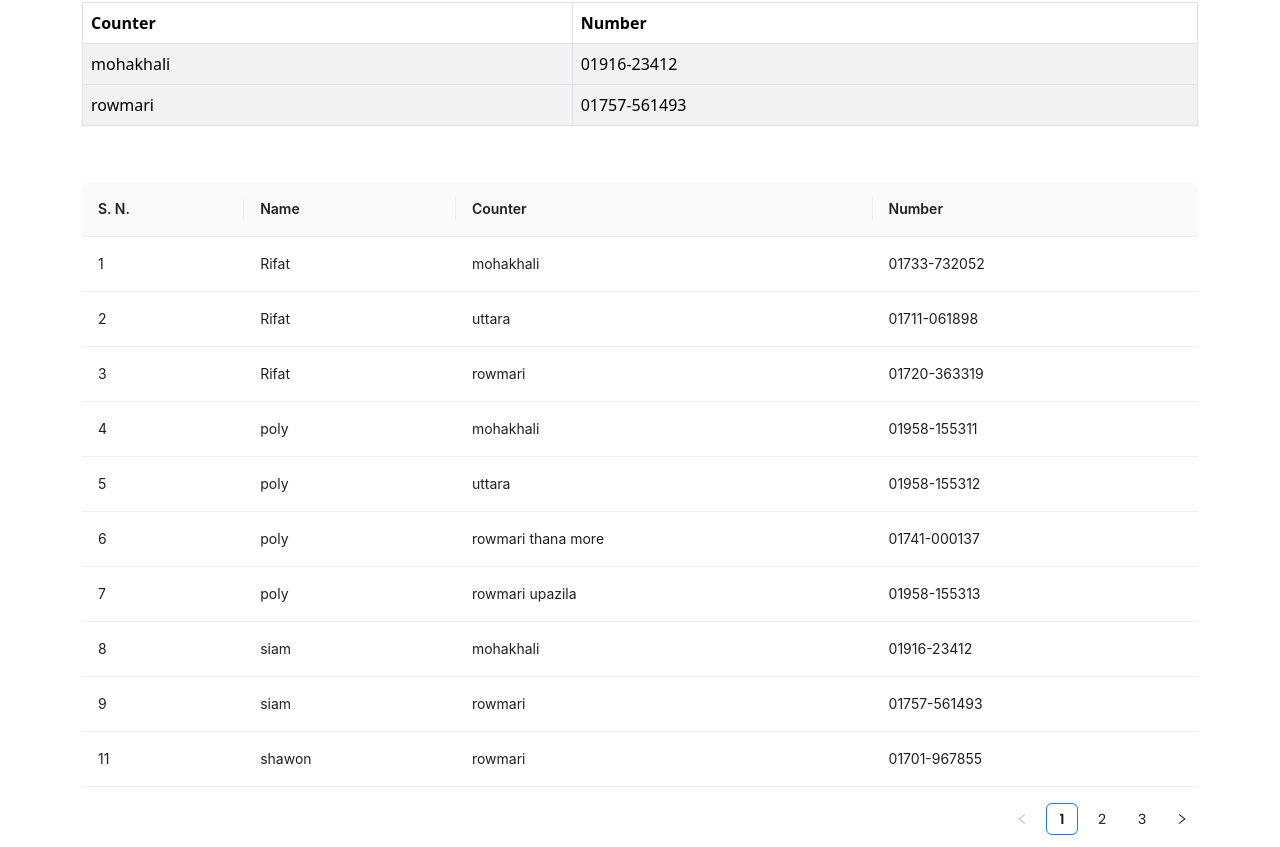
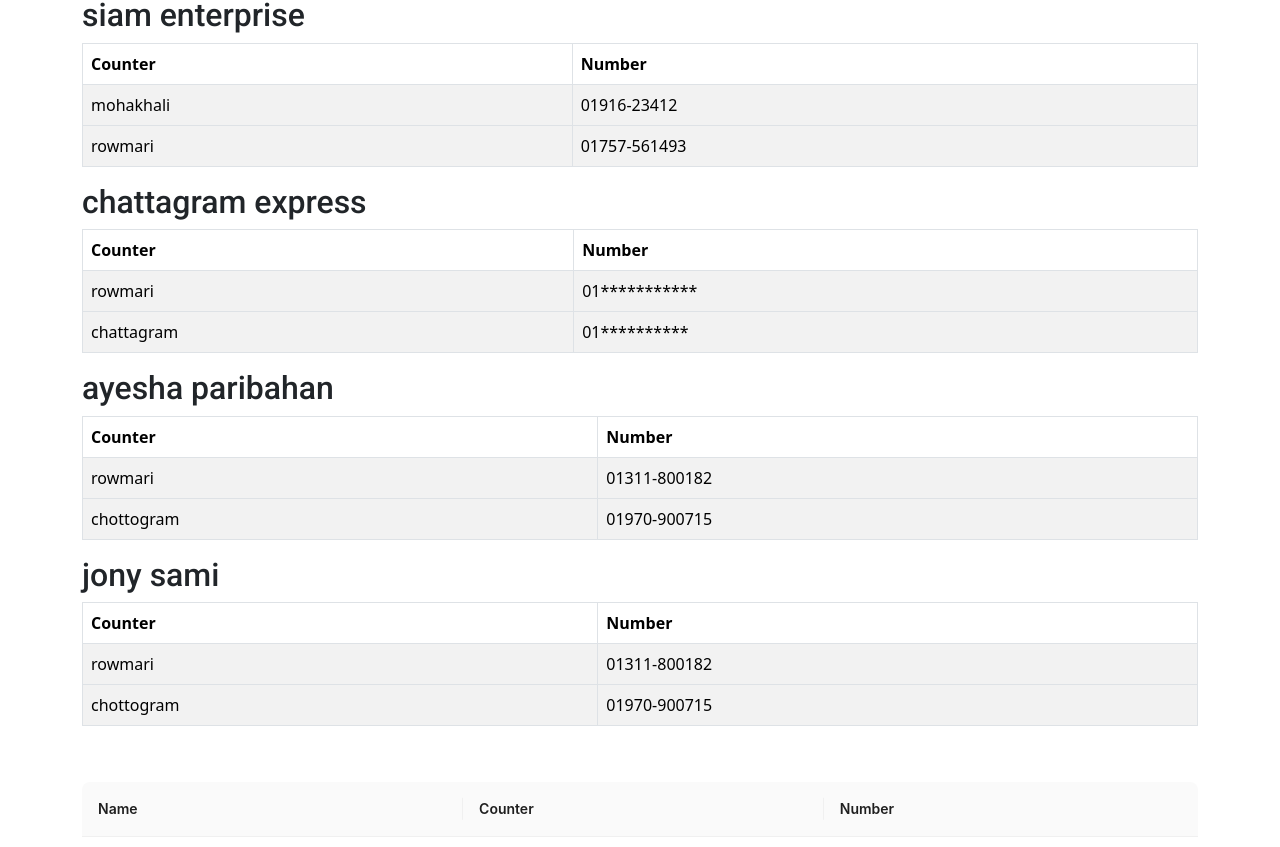
Before and after one commit to ashiful2002/rswa, a React (Vite) app: page /otherLinks in a window 1280 px wide. Shown: the part 693-1540 px from the top of the page. Built offline with nearby package versions, Linux system fonts and the light colour scheme.

Commit message:
Added feature on bus Data

```diff
--- a/src/Pages/Components/BsBusInfo.jsx
+++ b/src/Pages/Components/BsBusInfo.jsx
@@ -1,9 +1,9 @@
 import React from "react";
 import { Table } from "react-bootstrap";
-import {  polyInfo, rifatInfo, siamInfo } from "../../constants";
+import {  ayeshaInfo, chattagtamExpInfo, polyInfo, rifatInfo, siamInfo } from "../../constants";
 const BsBusInfo = () => {
   return (
-    <>
+    <div className="md:grid grid-cols-3 gap-3">
       <div>
         <h2 className="pageTitle bg-sky-400">rifat paribahan</h2>
         <Table striped bordered hover className="capitalize">
@@ -46,7 +46,7 @@ const BsBusInfo = () => {
           ))}
         </Table>
       </div>
-      <div>
+      <div id="siamInfo">
         <h2 className="pageTitle bg-yellow-500">siam enterprise</h2>
         <Table striped bordered hover className="capitalize">
           <thead>
@@ -67,7 +67,70 @@ const BsBusInfo = () => {
           ))}
         </Table>
       </div>
-    </>
+      <div id="chattagtamExpInfo">
+        <h2 className="pageTitle bg-sky-700">chattagram express</h2>
+        <Table striped bordered hover className="capitalize">
+          <thead>
+            <tr>
+              <th>Counter</th>
+              <th>Number</th>
+            </tr>
+          </thead>
+          {chattagtamExpInfo.map((item, index) => (
+            <>
+              <tbody key={index}>
+                <tr>
+                  <td>{item.counter}</td>
+                  <td>{item.phoneNumber}</td>
+                </tr>
+              </tbody>
+            </>
+          ))}
+        </Table>
+      </div>
+      <div id="ayeshainfo">
+        <h2 className="pageTitle bg-yellow-500">ayesha paribahan</h2>
+        <Table striped bordered hover className="capitalize">
+          <thead>
+            <tr>
+              <th>Counter</th>
+              <th>Number</th>
+            </tr>
+          </thead>
+          {ayeshaInfo.map((item, index) => (
+            <>
+              <tbody key={index}>
+                <tr>
+                  <td>{item.counter}</td>
+                  <td>{item.phoneNumber}</td>
+                </tr>
+              </tbody>
+            </>
+          ))}
+        </Table>
+      </div>
+      <div id="jonySami">
+        <h2 className="pageTitle bg-pink-500">jony sami</h2>
+        <Table striped bordered hover className="capitalize">
+          <thead>
+            <tr>
+              <th>Counter</th>
+              <th>Number</th>
+            </tr>
+          </thead>
+          {ayeshaInfo.map((item, index) => (
+            <>
+              <tbody key={index}>
+                <tr>
+                  <td>{item.counter}</td>
+                  <td>{item.phoneNumber}</td>
+                </tr>
+              </tbody>
+            </>
+          ))}
+        </Table>
+      </div>
+    </div>
   );
 };
 
--- a/src/Pages/Components/Businfo.jsx
+++ b/src/Pages/Components/Businfo.jsx
@@ -12,10 +12,7 @@ const Businfo = () => {
           className="capitalize"
           dataSource={busData}
           columns={[
-            {
-              title: "S. N.",
-              dataIndex: "id",
-            },
+
             {
               title: "Name",
               dataIndex: "name",
--- a/src/constants/index.js
+++ b/src/constants/index.js
@@ -26,8 +26,8 @@ export const navigation = [
   },
   {
     id: "6",
-    title: "contact",
-    url: "/contact",
+    title: "nunmbers",
+    url: "/otherLinks",
   },
   {
     id: "7",
@@ -121,10 +121,20 @@ export const rifatInfo = [
     counter: "uttara",
     phoneNumber: "01711-061898",
   },
+  // {
+  //   id: "2",
+  //   counter: "gazipur",
+  //   phoneNumber: "01*******",
+  // },
   {
     id: "3",
     counter: "rowmari",
     phoneNumber: "01720-363319",
+  },
+  {
+    id: "4",
+    counter: "kortimari",
+    phoneNumber: "01******",
   },
 ];
 export const polyInfo = [
@@ -161,6 +171,48 @@ export const siamInfo = [
     phoneNumber: "01757-561493",
   },
 ];
+export const jonySamyInfo = [
+  {
+    id: "13",
+    name: "jony samy ",
+    counter: "rowmari ",
+    phoneNumber: "01719-206744",
+  },
+  {
+    id: "14",
+    name: "jony samy ",
+    counter: "kortimari",
+    phoneNumber: "01719-033713",
+  },
+];
+export const ayeshaInfo = [
+  {
+    id: "19",
+    name: "ayesha p.",
+    counter: "rowmari ",
+    phoneNumber: "01311-800182",
+  },
+  {
+    id: "20",
+    name: "ayesha p.",
+    counter: "chottogram ",
+    phoneNumber: "01970-900715",
+  },
+];
+export const chattagtamExpInfo = [
+  {
+    id: "17",
+    name: "chattagram express ",
+    counter: "rowmari ",
+    phoneNumber: "01***********",
+  },
+  {
+    id: "18",
+    name: "chattagram express ",
+    counter: "chattagram ",
+    phoneNumber: "01**********",
+  },
+];
 
 export const busDataMap = [
   {
@@ -185,60 +237,60 @@ export const busDataMap = [
 ];
 
 export const busData = [
-  {
-    id: "1",
-    name: "Rifat",
-    counter: "mohakhali",
-    phoneNumber: "01733-732052",
-  },
-  {
-    id: "2",
-    name: "Rifat",
-    counter: "uttara",
-    phoneNumber: "01711-061898",
-  },
-  {
-    id: "3",
-    name: "Rifat",
-    counter: "rowmari",
-    phoneNumber: "01720-363319",
-  },
-  {
-    id: "4",
-    name: "poly",
-    counter: "mohakhali",
-    phoneNumber: "01958-155311",
-  },
-  {
-    id: "5",
-    name: "poly ",
-    counter: "uttara",
-    phoneNumber: "01958-155312",
-  },
-  {
-    id: "6",
-    name: "poly",
-    counter: "rowmari thana more",
-    phoneNumber: "01741-000137",
-  },
-  {
-    id: "7",
-    name: "poly",
-    counter: "rowmari upazila",
-    phoneNumber: "01958-155313",
-  },
-  {
-    id: "8",
-    name: "siam",
-    counter: "mohakhali",
-    phoneNumber: "01916-23412",
-  },
-  {
-    id: "9",
-    name: "siam",
-    counter: "rowmari",
-    phoneNumber: "01757-561493",
-  },
+  // {
+  //   id: "1",
+  //   name: "Rifat",
+  //   counter: "mohakhali",
+  //   phoneNumber: "01733-732052",
+  // },
+  // {
+  //   id: "2",
+  //   name: "Rifat",
+  //   counter: "uttara",
+  //   phoneNumber: "01711-061898",
+  // },
+  // {
+  //   id: "3",
+  //   name: "Rifat",
+  //   counter: "rowmari",
+  //   phoneNumber: "01720-363319",
+  // },
+  // {
+  //   id: "4",
+  //   name: "poly",
+  //   counter: "mohakhali",
+  //   phoneNumber: "01958-155311",
+  // },
+  // {
+  //   id: "5",
+  //   name: "poly ",
+  //   counter: "uttara",
+  //   phoneNumber: "01958-155312",
+  // },
+  // {
+  //   id: "6",
+  //   name: "poly",
+  //   counter: "rowmari thana more",
+  //   phoneNumber: "01741-000137",
+  // },
+  // {
+  //   id: "7",
+  //   name: "poly",
+  //   counter: "rowmari upazila",
+  //   phoneNumber: "01958-155313",
+  // },
+  // {
+  //   id: "8",
+  //   name: "siam",
+  //   counter: "mohakhali",
+  //   phoneNumber: "01916-23412",
+  // },
+  // {
+  //   id: "9",
+  //   name: "siam",
+  //   counter: "rowmari",
+  //   phoneNumber: "01757-561493",
+  // },
   {
     id: "11",
     name: "shawon",
@@ -251,54 +303,54 @@ export const busData = [
     counter: "kucchamara",
     phoneNumber: "01926-531612",
   },
-  {
-    id: "13",
-    name: "jony samy ",
-    counter: "rowmari ",
-    phoneNumber: "01719-206744",
-  },
-  {
-    id: "14",
-    name: "jony samy ",
-    counter: "kortimari",
-    phoneNumber: "01719-033713",
-  },
-  {
-    id: "15",
-    name: "jamuna ac",
-    counter: "supiversor1",
-    phoneNumber: "01976-705392",
-  },
-  {
-    id: "16",
-    name: "jamuna ac",
-    counter: "kortimari",
-    phoneNumber: "01719-033712",
-  },
-  {
-    id: "17",
-    name: "chattagram express ",
-    counter: "rowmari ",
-    phoneNumber: "01***********",
-  },
-  {
-    id: "18",
-    name: "chattagram express ",
-    counter: "chattagram ",
-    phoneNumber: "01**********",
-  },
-  {
-    id: "19",
-    name: "ayesha p. ",
-    counter: "rowmari ",
-    phoneNumber: "01311-800182",
-  },
-  {
-    id: "20",
-    name: "ayesha p. ",
-    counter: "a. k. khan ",
-    phoneNumber: "01970-900715",
-  },
+  // {
+  //   id: "13",
+  //   name: "jony samy ",
+  //   counter: "rowmari ",
+  //   phoneNumber: "01719-206744",
+  // },
+  // {
+  //   id: "14",
+  //   name: "jony samy ",
+  //   counter: "kortimari",
+  //   phoneNumber: "01719-033713",
+  // },
+  // {
+  //   id: "15",
+  //   name: "jamuna ac",
+  //   counter: "supiversor1",
+  //   phoneNumber: "01976-705392",
+  // },
+  // {
+  //   id: "16",
+  //   name: "jamuna ac",
+  //   counter: "kortimari",
+  //   phoneNumber: "01719-033712",
+  // },
+  // {
+  //   id: "17",
+  //   name: "chattagram express ",
+  //   counter: "rowmari ",
+  //   phoneNumber: "01***********",
+  // },
+  // {
+  //   id: "18",
+  //   name: "chattagram express ",
+  //   counter: "chattagram ",
+  //   phoneNumber: "01**********",
+  // },
+  // {
+  //   id: "19",
+  //   name: "ayesha p. ",
+  //   counter: "rowmari ",
+  //   phoneNumber: "01311-800182",
+  // },
+  // {
+  //   id: "20",
+  //   name: "chattogram",
+  //   counter: "a. k. khan ",
+  //   phoneNumber: "01970-900715",
+  // },
   {
     id: "21",
     name: "rowmari travels ",
```
